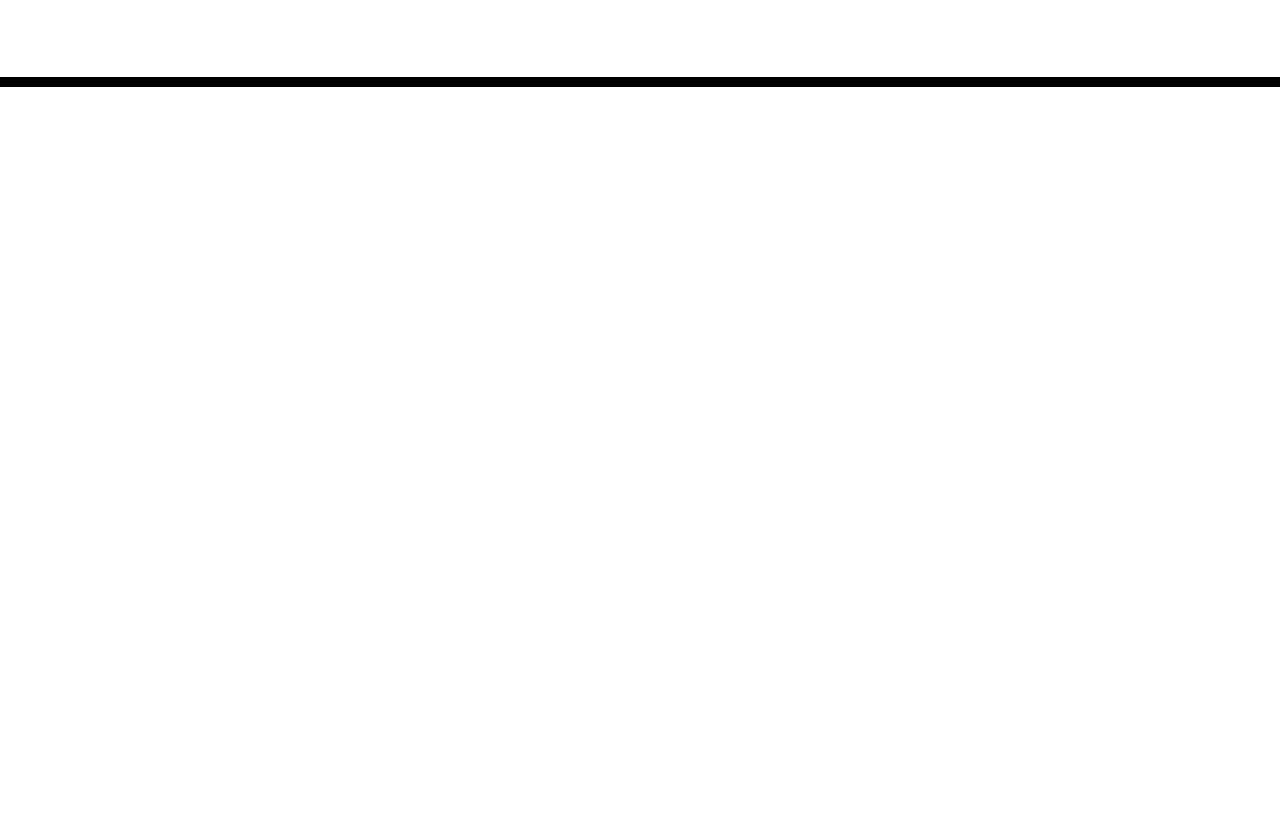
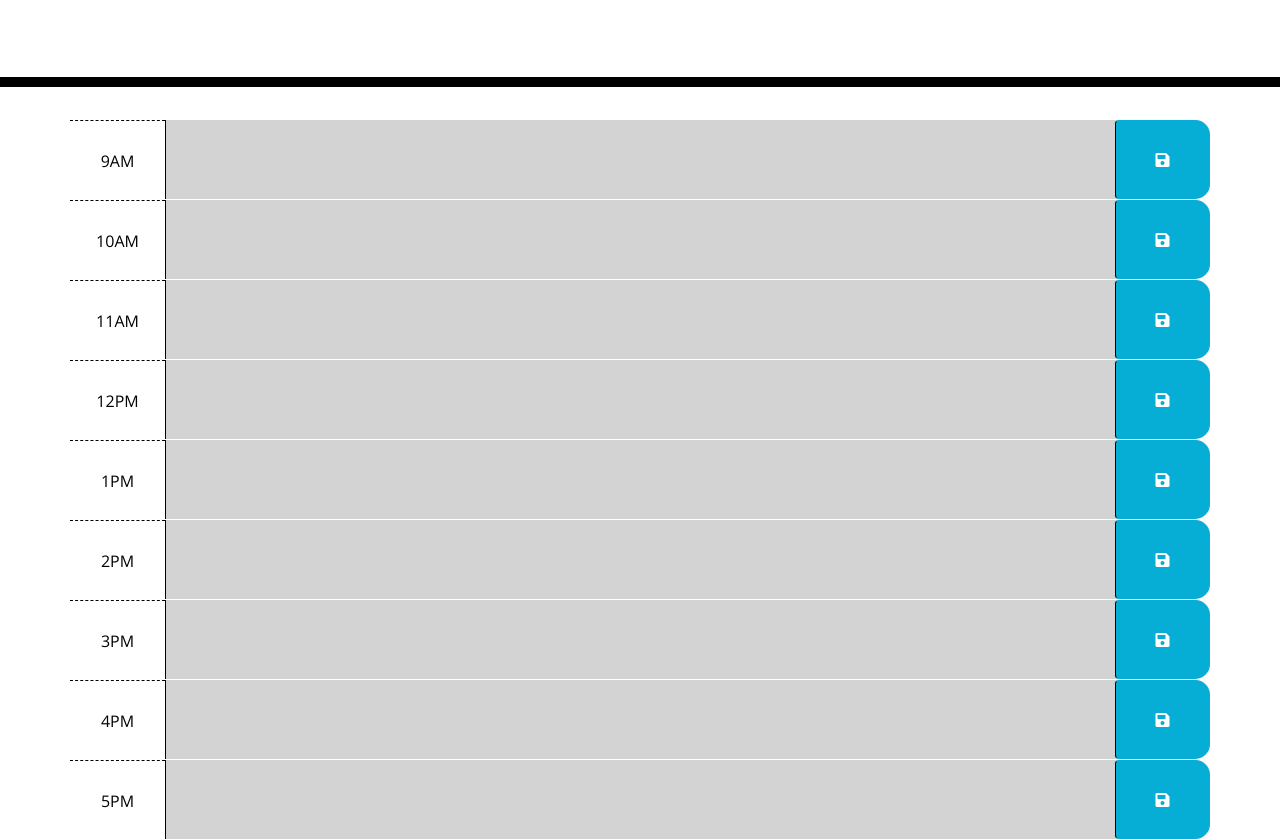
Before and after one commit to Jm1211/API-challenge-Work-day-scheduler, a plain HTML site: page index.html in a window 1280 px wide. Shown: the part 181-1020 px from the top of the page. Before the commit the page ends 800 px from the top, so only its background shows below. Drawn offline with nearby package versions, Linux system fonts and the light colour scheme; files that its build step writes are made by us from their sources.

Commit message:
add boot strap for time blocks

```diff
--- /dev/null
+++ b/assets/script.js
@@ -0,0 +1,3 @@
+var saveBtn= $("#saveBtn")
+
+localStorage.setItem()
--- a/index.html
+++ b/index.html
@@ -18,7 +18,7 @@
       href="https://fonts.googleapis.com/css?family=Open+Sans&display=swap"
       rel="stylesheet"
     />
-    <link rel="stylesheet" href="style.css" />
+    <link rel="stylesheet" href="assets/style.css" />
     <title>Work Day Scheduler</title>
   </head>
 
@@ -30,9 +30,73 @@
     </header>
     <div class="container">
       <!-- Timeblocks go here -->
+      <div id="hour-9" class="row time-block past">
+        <div class="col-md-1 hour">
+          9AM
+        </div>
+        <textarea class="col-md-10 description"></textarea>
+        <button class="btn saveBtn col-md-1"><i class="fas fa-save"></i></button>
+      </div>
+      <div id="hour-10" class="row time-block past">
+        <div class="col-md-1 hour">
+          10AM
+        </div>
+        <textarea class="col-md-10 description"></textarea>
+        <button class="btn saveBtn col-md-1"><i class="fas fa-save"></i></button>
+      </div>
+      <div id="hour-11" class="row time-block past">
+        <div class="col-md-1 hour">
+          11AM
+        </div>
+        <textarea class="col-md-10 description"></textarea>
+        <button class="btn saveBtn col-md-1"><i class="fas fa-save"></i></button>
+      </div>
+      <div id="hour-12" class="row time-block past">
+        <div class="col-md-1 hour">
+          12PM
+        </div>
+        <textarea class="col-md-10 description"></textarea>
+        <button class="btn saveBtn col-md-1"><i class="fas fa-save"></i></button>
+      </div>
+      <div id="hour-1" class="row time-block past">
+        <div class="col-md-1 hour">
+          1PM
+        </div>
+        <textarea class="col-md-10 description"></textarea>
+        <button class="btn saveBtn col-md-1"><i class="fas fa-save"></i></button>
+      </div>
+      <div id="hour-2" class="row time-block past">
+        <div class="col-md-1 hour">
+          2PM
+        </div>
+        <textarea class="col-md-10 description"></textarea>
+        <button class="btn saveBtn col-md-1"><i class="fas fa-save"></i></button>
+      </div>
+      <div id="hour-3" class="row time-block past">
+        <div class="col-md-1 hour">
+          3PM
+        </div>
+        <textarea class="col-md-10 description"></textarea>
+        <button class="btn saveBtn col-md-1"><i class="fas fa-save"></i></button>
+      </div>
+      <div id="hour-4" class="row time-block past">
+        <div class="col-md-1 hour">
+          4PM
+        </div>
+        <textarea class="col-md-10 description"></textarea>
+        <button class="btn saveBtn col-md-1"><i class="fas fa-save"></i></button>
+      </div>
+      <div id="hour-5" class="row time-block past">
+        <div class="col-md-1 hour">
+          5PM
+        </div>
+        <textarea class="col-md-10 description"></textarea>
+        <button class="btn saveBtn col-md-1"><i class="fas fa-save"></i></button>
+      </div>
     </div>
 
     <script src="https://cdnjs.cloudflare.com/ajax/libs/jquery/3.2.1/jquery.min.js"></script>
     <script src="https://cdnjs.cloudflare.com/ajax/libs/moment.js/2.24.0/moment.min.js"></script>
+
   </body>
 </html>
```
